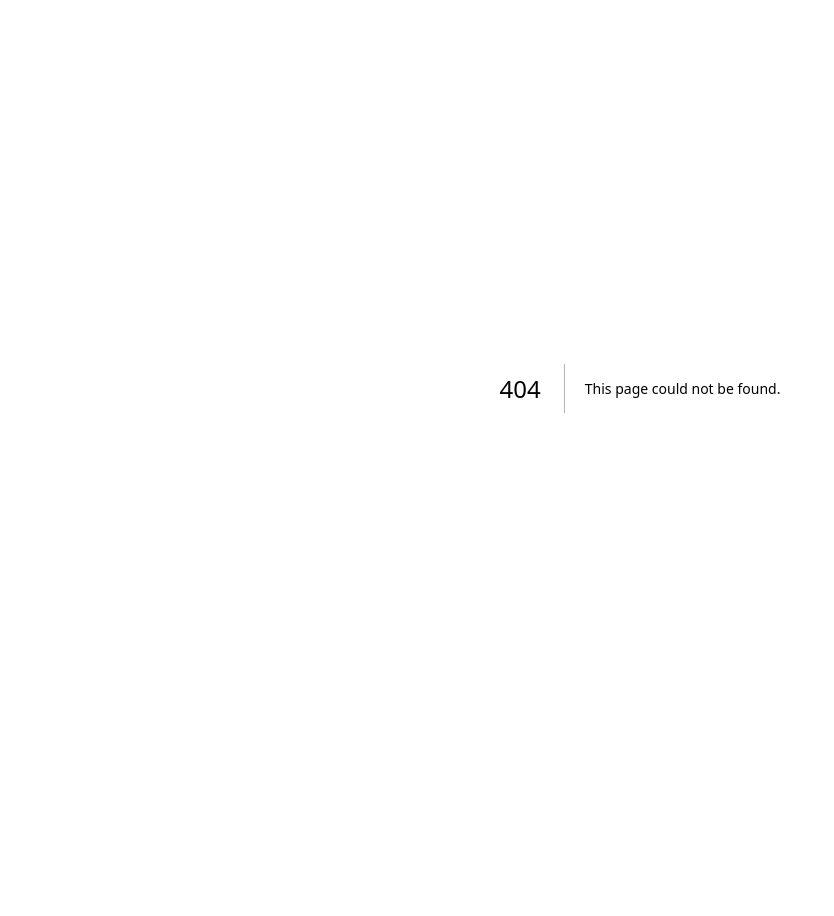
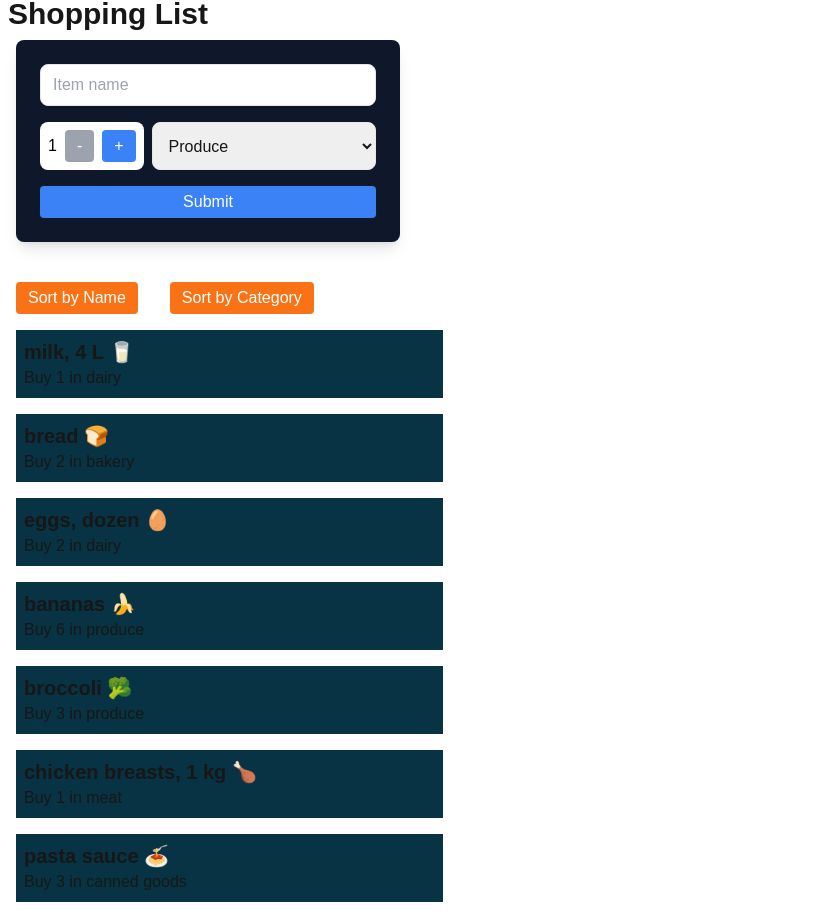
Before and after one commit to DinhAnh-Nguyen/cprg306-assignments, a Next.js app: page /week-7 in a window 1280 px wide. Before the commit this address had no page. Shown: the part 12-928 px from the top of the page, without its empty margins (0-834 px from the left). Before the commit the page ends 800 px from the top, so only its background shows below. Built offline with nearby package versions, Linux system fonts and the light colour scheme.

Commit message:
week-7 assignment completed

```diff
--- a/app/page.js
+++ b/app/page.js
@@ -11,6 +11,10 @@ export default function Home() {
       <Link href="./week-4/" className="block hover:underline hover:text-green-500">Week 4 Assignment</Link>
       <Link href="./week-5/" className="block hover:underline hover:text-green-500">Week 5 Assignment</Link>
       <Link href="./week-6/" className="block hover:underline hover:text-green-500">Week 6 Assignment</Link>
+      <Link href="./week-7/" className="block hover:underline hover:text-green-500">Week 7 Assignment</Link>
+      <Link href="./week-8/" className="block hover:underline hover:text-green-500">Week 8 Assignment</Link>
+      <Link href="./week-9/" className="block hover:underline hover:text-green-500">Week 9 Assignment</Link>
+      <Link href="./week-10/" className="block hover:underline hover:text-green-500">Week 10 Assignment</Link>
       </div>
     </main>
   );
--- /dev/null
+++ b/app/week-7/item-list.js
@@ -0,0 +1,29 @@
+import Item from "./item";
+
+export default function ItemList({ items }) {
+  // style varibles
+  let nameButtonStyle =
+    "mt-10 px-3 py-1 mx-4 rounded text-white font-medium bg-orange-500";
+  let categoryButtonStyle =
+    "mt-10 px-3 py-1 mx-4 rounded text-white font-medium bg-orange-500";
+
+  return (
+    <div>
+      <div>
+        <button className={nameButtonStyle}>Sort by Name</button>
+        <button className={categoryButtonStyle}>Sort by Category</button>
+      </div>
+
+      <ul>
+        {items.map((item) => (
+          <Item
+            key={item.id}
+            name={item.name}
+            quantity={item.quantity}
+            category={item.category}
+          />
+        ))}
+      </ul>
+    </div>
+  );
+}
--- /dev/null
+++ b/app/week-7/item.js
@@ -0,0 +1,8 @@
+export default function Item({name, quantity, category}) {
+    return (
+        <div className="bg-cyan-950 w-1/3 m-4 p-2">
+            <h2 className="text-xl font-bold">{name}</h2>
+            <p>Buy {quantity} in {category}</p>
+        </div>
+    );
+}
--- /dev/null
+++ b/app/week-7/items.json
@@ -0,0 +1,74 @@
+[
+    {
+      "id": "1h2GJKH12gkHG31h1H",
+      "name": "milk, 4 L 🥛",
+      "quantity": 1,
+      "category": "dairy"
+    },
+    {
+      "id": "2KJH3k2j3H1k2J3K1H",
+      "name": "bread 🍞",
+      "quantity": 2,
+      "category": "bakery"
+    },
+    {
+      "id": "3h2KJH3k2j3H1k2J3",
+      "name": "eggs, dozen 🥚",
+      "quantity": 2,
+      "category": "dairy"
+    },
+    {
+      "id": "4k2J3K1H2GJKH12gk",
+      "name": "bananas 🍌",
+      "quantity": 6,
+      "category": "produce"
+    },
+    {
+      "id": "5H1h1H2KJH3k2j3H",
+      "name": "broccoli 🥦",
+      "quantity": 3,
+      "category": "produce"
+    },
+    {
+      "id": "6H1k2J3K1H2GJKH1",
+      "name": "chicken breasts, 1 kg 🍗",
+      "quantity": 1,
+      "category": "meat"
+    },
+    {
+      "id": "7gkHG31h1H2KJH3k",
+      "name": "pasta sauce 🍝",
+      "quantity": 3,
+      "category": "canned goods"
+    },
+    {
+      "id": "8j3H1k2J3K1H2GJK",
+      "name": "spaghetti, 454 g 🍝",
+      "quantity": 2,
+      "category": "dry goods"
+    },
+    {
+      "id": "9H12gkHG31h1H2KJ",
+      "name": "toilet paper, 12 pack 🧻",
+      "quantity": 1,
+      "category": "household"
+    },
+    {
+      "id": "10H3k2j3H1k2J3K1",
+      "name": "paper towels, 6 pack",
+      "quantity": 1,
+      "category": "household"
+    },
+    {
+      "id": "11k2J3K1H2GJKH12",
+      "name": "dish soap 🍽️",
+      "quantity": 1,
+      "category": "household"
+    },
+    {
+      "id": "12GJKH12gkHG31h1",
+      "name": "hand soap 🧼",
+      "quantity": 4,
+      "category": "household"
+    }
+  ]
--- /dev/null
+++ b/app/week-7/new-item.js
@@ -0,0 +1,108 @@
+"use client";
+import { useState } from "react";
+
+export default function NewItem({ onAddItem }) {
+  const [quantity, setQuantity] = useState(1);
+
+  const [name, setName] = useState("");
+  const [category, setCategory] = useState("produce");
+
+  let currentQuantity = quantity;
+
+  const increment = () => {
+    if (currentQuantity < 20) {
+      setQuantity(currentQuantity + 1);
+    }
+  };
+
+  const decrement = () => {
+    if (currentQuantity > 1) {
+      setQuantity(currentQuantity - 1);
+    }
+  };
+
+  const handleSubmit = (e) => {
+    e.preventDefault();
+
+    const newId = Math.floor(Math.random() * 1000000);
+    const newItem = { id: newId, name, quantity, category };
+    onAddItem(newItem);
+
+    setName("");
+    setQuantity(1);
+    setCategory("");
+  };
+
+  const buttonBaseStyle = "px-3 py-1 rounded text-white font-medium";
+  const decrementButtonStyle =
+    quantity > 1 ? "bg-red-500" : "bg-gray-400 cursor-not-allowed";
+  const incrementButtonStyle =
+    quantity < 20 ? "bg-blue-500" : "bg-gray-400 cursor-not-allowed";
+  const submitButtonStyle = "bg-blue-500 hover:bg-blue-600";
+
+  return (
+    <form
+      onSubmit={handleSubmit}
+      className="flex flex-col items-center bg-slate-900 p-6 rounded-lg shadow-lg space-y-4 w-full mx-4 max-w-sm"
+    >
+      <input
+        type="text"
+        value={name}
+        onChange={(e) => setName(e.target.value)}
+        required
+        placeholder="Item name"
+        className="w-full px-3 py-2 border rounded-lg text-black focus:ring-2 focus:ring-orange-400"
+      />
+      <div className="flex w-full space-x-2">
+        <div className="flex items-center space-x-2 bg-white p-2 rounded-lg flex-grow">
+          <p className="text-black">{currentQuantity}</p>
+          <button
+            type="button"
+            className={`${buttonBaseStyle} ${decrementButtonStyle}`}
+            onClick={decrement}
+          >
+            -
+          </button>
+          <button
+            type="button"
+            className={`${buttonBaseStyle} ${incrementButtonStyle}`}
+            onClick={increment}
+          >
+            +
+          </button>
+        </div>
+        <select
+          value={category}
+          onChange={(e) => setCategory(e.target.value)}
+          required
+          className="w-full px-3 py-2 border rounded-lg"
+        >
+          <option disabled value="">
+            Category
+          </option>
+          <option selected value="produce">
+            Produce
+          </option>
+          <option value="dairy">Dairy</option>
+          <option value="bakery">Bakery</option>
+          <option value="meat">Meat</option>
+          <option value="frozen-goods">Frozen Goods</option>
+          <option value="canned-goods">Canned Goods</option>
+          <option value="dry-goods">Dry Goods</option>
+          <option value="beverages">Beverages</option>
+          <option value="snacks">Snacks</option>
+          <option value="household">Household</option>
+          <option value="other">Other</option>
+        </select>
+      </div>
+      <div className="w-full max-w-sm">
+        <button
+          type="submit"
+          className={`w-full ${buttonBaseStyle} ${submitButtonStyle}`}
+        >
+          Submit
+        </button>
+      </div>
+    </form>
+  );
+}
--- /dev/null
+++ b/app/week-7/page.js
@@ -0,0 +1,23 @@
+"use client";
+
+import NewItem from "./new-item";
+import ItemList from "./item-list";
+import itemsData from "./items.json";
+import { useState } from "react";
+
+export default function Page() {
+  const [items, setItem] = useState(itemsData);
+
+  // An event handler function that adds a new item to items
+  const handleAddItem = (item) => {
+    setItem([...items, item]);
+  };
+
+  return (
+    <main>
+      <h1 className="text-3xl font-bold m-2">Shopping List</h1>
+      <NewItem onAddItem={handleAddItem} />
+      <ItemList items={items} />
+    </main>
+  );
+}
```
